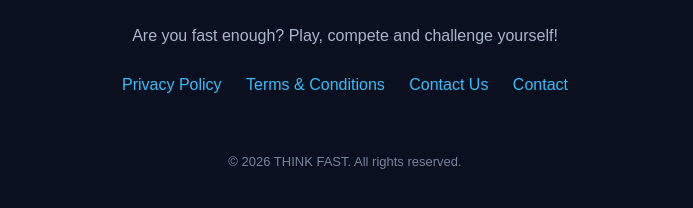
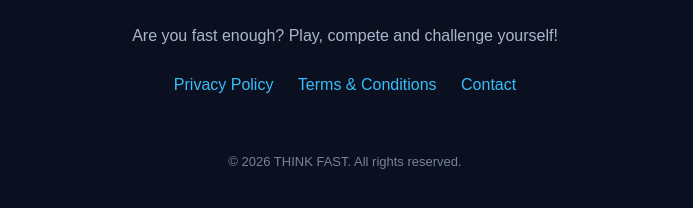
Before and after one commit to uyilucky11/think-fast-legal, a plain HTML site: page index.html in a window 1280 px wide. Shown: the part 408-616 px from the top of the page, without its empty margins (295-988 px from the left). Drawn offline with Linux system fonts and the light colour scheme.

Commit message:
Update index.html

```diff
--- a/index.html
+++ b/index.html
@@ -82,7 +82,6 @@
         <div class="links">
             <a href="privacy-policy.html">Privacy Policy</a>
             <a href="terms.html">Terms & Conditions</a>
-            <a href="mailto:uyilucky11@gmail.com">Contact Us</a>
             <a href="contact-us.html">Contact</a>
 
         </div>
```
